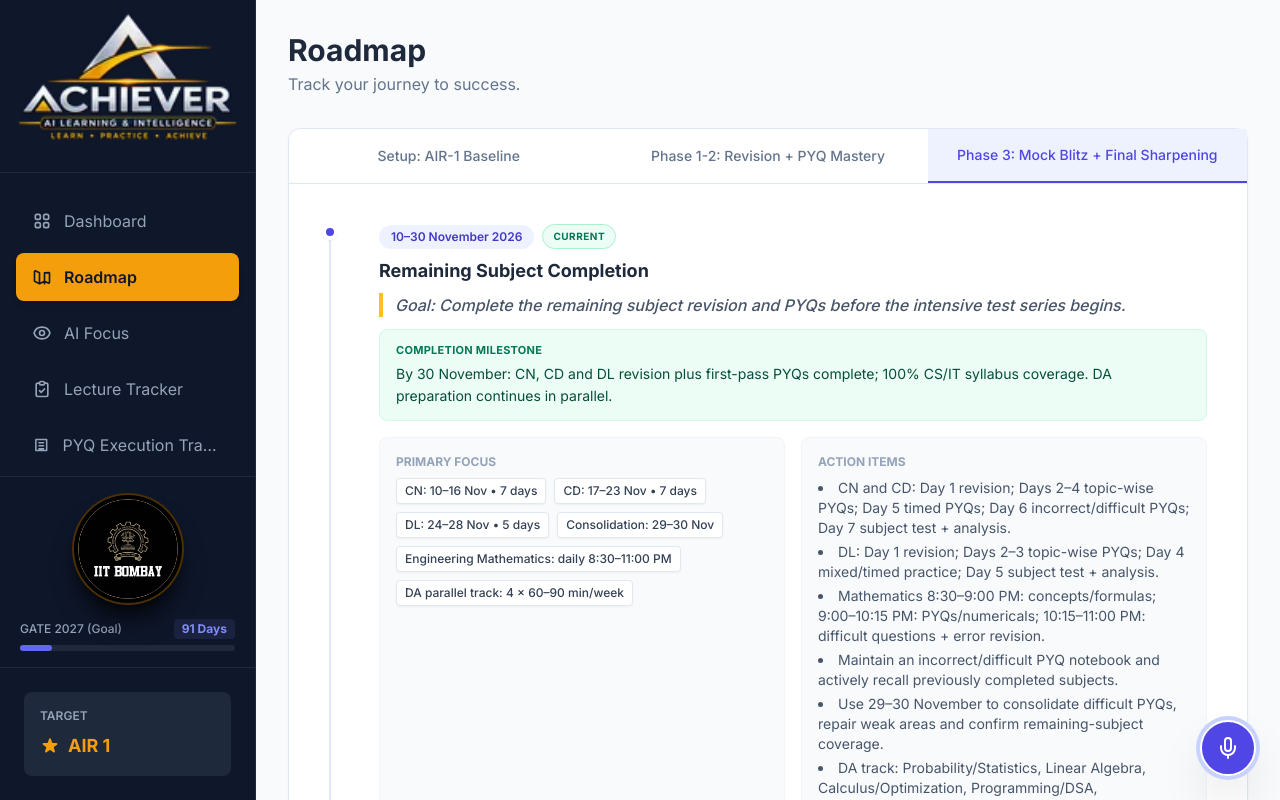
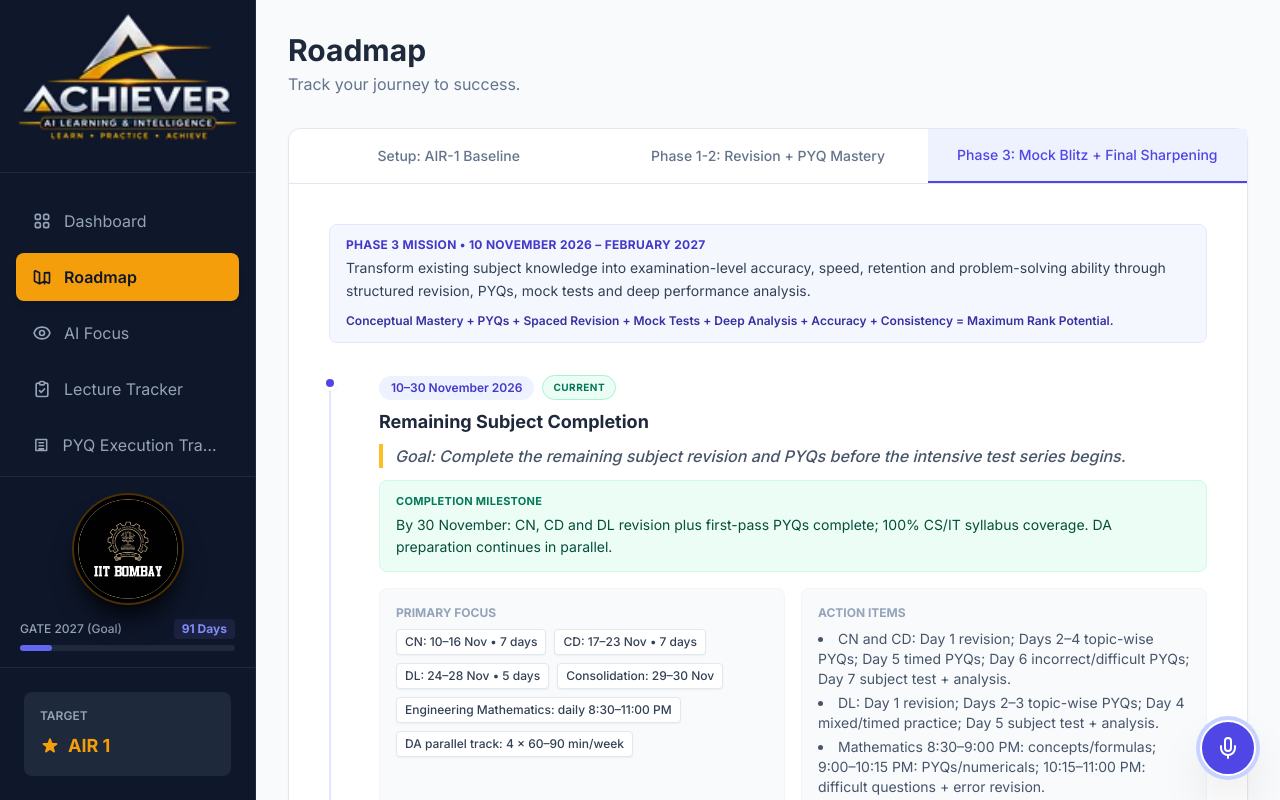
Before and after one commit to alok-yd/GATE-2027, a React (Vite) app: page /#/roadmap in a window 1280 px wide. Built offline with nearby package versions, Linux system fonts and the light colour scheme.

Commit message:
feat(roadmap): show Phase 3 mission and preparation formula

```diff
--- a/components/Timeline.tsx
+++ b/components/Timeline.tsx
@@ -53,6 +53,19 @@ const Timeline: React.FC = () => {
 
       {/* Timeline Content */}
       <div className="p-6 md:p-10">
+        {activeTab === 'phase3' && (
+          <div className="mb-8 rounded-lg border border-indigo-100 bg-indigo-50/60 px-4 py-3">
+            <p className="mb-1 text-xs font-bold uppercase tracking-wide text-indigo-700">
+              Phase 3 Mission • 10 November 2026 – February 2027
+            </p>
+            <p className="mb-2 text-sm leading-relaxed text-slate-700">
+              Transform existing subject knowledge into examination-level accuracy, speed, retention and problem-solving ability through structured revision, PYQs, mock tests and deep performance analysis.
+            </p>
+            <p className="text-xs font-semibold leading-relaxed text-indigo-800">
+              Conceptual Mastery + PYQs + Spaced Revision + Mock Tests + Deep Analysis + Accuracy + Consistency = Maximum Rank Potential.
+            </p>
+          </div>
+        )}
         <div className="relative border-l-2 border-indigo-100 space-y-12">
           {getActiveData().map((item, index) => (
             <div key={item.id} className="relative pl-8 md:pl-12">
```
